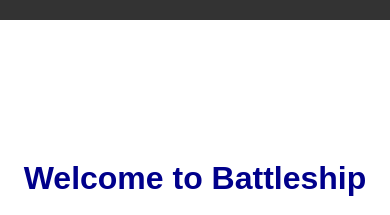
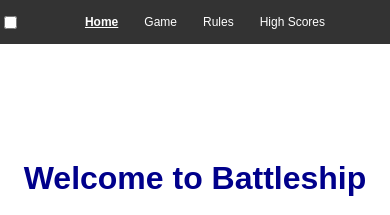
Before and after one commit to Ampril411/Ampril411.github.io, a plain HTML site: page index.html in a window 390 px wide. Shown: the top 215 px of the page. Drawn offline with Linux system fonts and the light colour scheme.

Commit message:
remove humbuger menu

```diff
--- a/assets/style.css
+++ b/assets/style.css
@@ -48,58 +48,26 @@ nav ul li a.active {
     text-decoration: underline;
 }
 
-/* Hidden navigation menu for mobile */
-nav ul {
-    display: none; /* Default hidden */
-    flex-direction: column;
-    background-color: #333;
-    position: absolute;
-    top: 50px;
-    left: 0;
-    width: 100%;
-    margin: 0;
-    padding: 0;
-    list-style-type: none;
+/* Responsive design to adjust spacing and font size */
+@media (max-width: 800px) {
+    nav ul li {
+        margin: 0 10px; /* Reduce margin between items */
+    }
+
+    nav ul li a {
+        font-size: 14px; /* Adjust font size */
+        padding: 8px 10px; /* Adjust padding */
+    }
 }
 
-/* Show menu when checkbox is checked */
-#nav-toggle:checked + ul {
-    display: flex; /* Display the menu */
-}
-
-/* Hamburger menu styles */
-nav .hamburger-label {
-    display: none;
-    cursor: pointer;
-    font-size: 24px;
-    color: white;
-    padding: 10px;
-    position: absolute;
-    right: 10px;
-    top: 10px;
-}
-
-nav .hamburger-label span {
-    display: block;
-    background: white;
-    height: 3px;
-    width: 25px;
-    margin: 5px 0;
-}
-
-/* Hide the checkbox */
-#nav-toggle {
-    display: none;
-}
-
-/* Responsive design for screens smaller than 600px */
 @media (max-width: 600px) {
-    nav ul {
-        display: none; /* Initially hide navigation menu */
+    nav ul li {
+        margin: 0 5px; /* Further reduce margin */
     }
 
-    nav .hamburger-label {
-        display: block; /* Show hamburger menu button */
+    nav ul li a {
+        font-size: 12px; /* Further adjust font size */
+        padding: 5px 8px; /* Further adjust padding */
     }
 }
 
```
